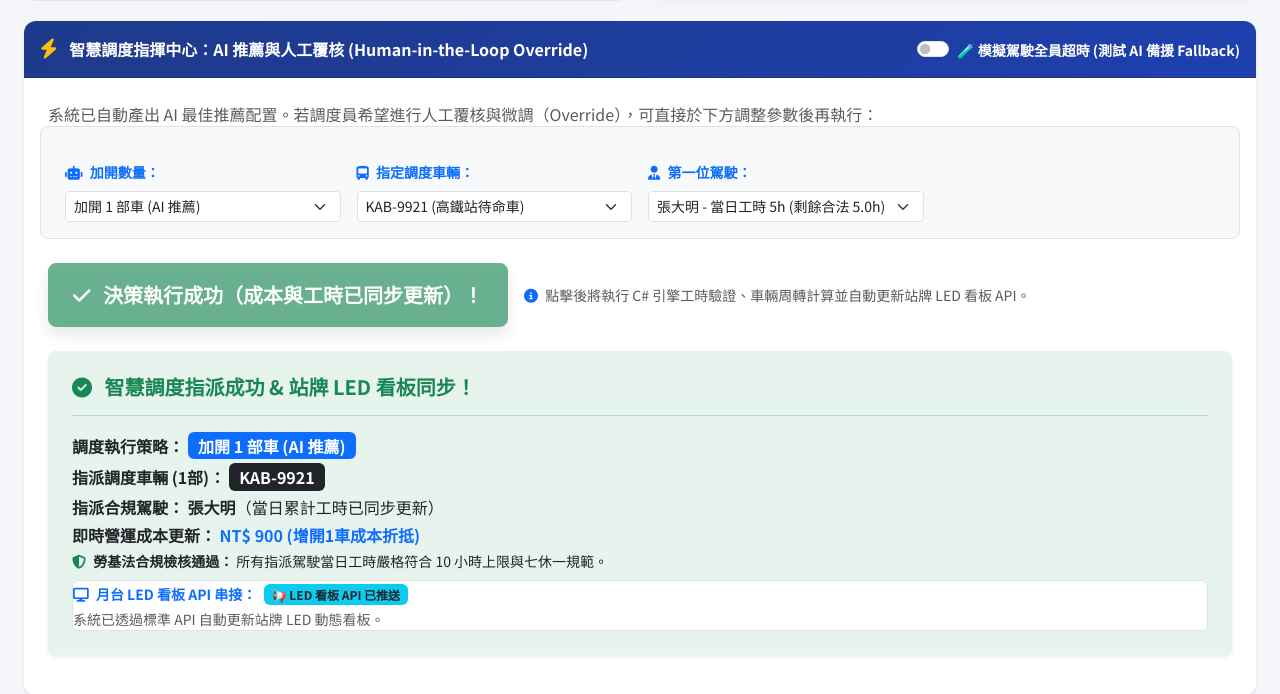
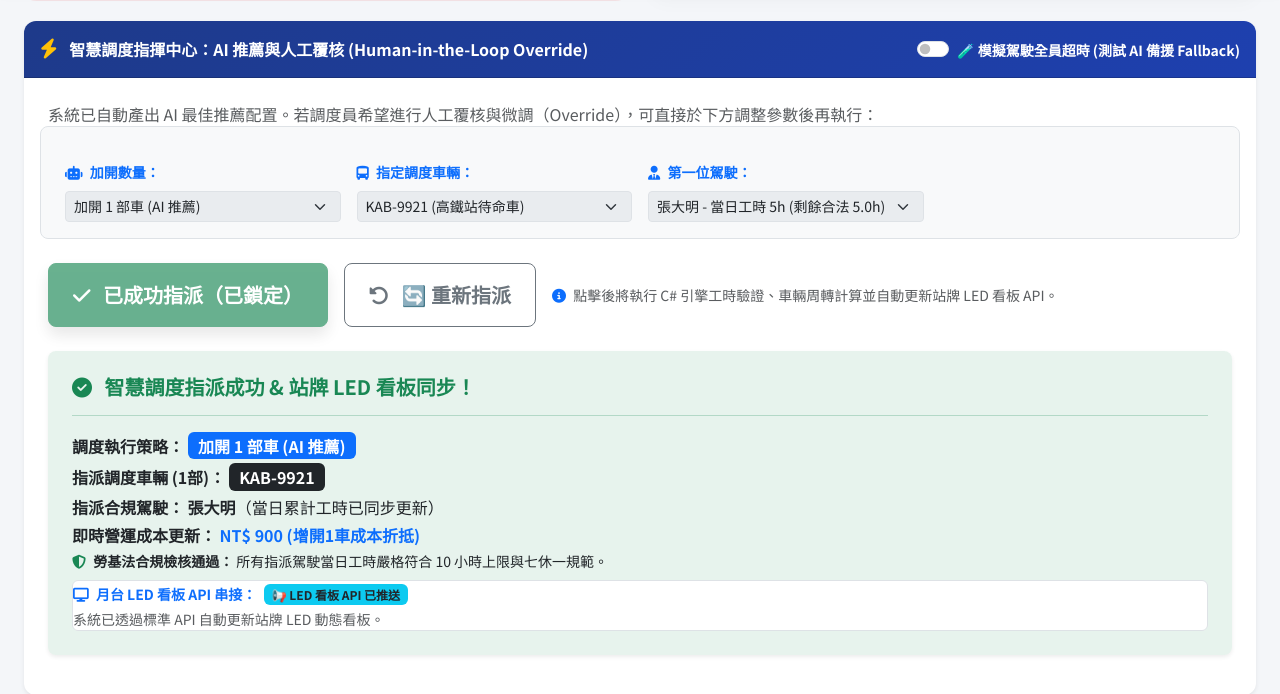
Before and after one commit to joucc7716/nantoubus, a plain HTML site: page index.html in a window 1280 px wide. Both pictures are taken after a click on the button "🚀 確認執行指派". Shown: the part 576-1270 px from the top of the page. Drawn offline with nearby package versions, Linux system fonts and the light colour scheme.

Commit message:
Add files via upload

```diff
--- a/index.html
+++ b/index.html
@@ -281,6 +281,10 @@
                         <div class="d-flex gap-3 align-items-center flex-wrap">
                             <button id="dispatchBtn" class="btn btn-custom-danger btn-lg px-4 py-3 text-white fw-bold rounded-3" onclick="executeSmartDispatch()">
                                 <i class="fa-solid fa-rocket me-2"></i> 🚀 確認執行指派
+                            </button>
+                            <!-- 新增：重新指派按鈕（預設隱藏，執行成功後才出現） -->
+                            <button id="resetDispatchBtn" class="btn btn-outline-secondary btn-lg px-4 py-3 fw-bold rounded-3" onclick="resetDispatchState()" style="display: none;">
+                                <i class="fa-solid fa-rotate-left me-2"></i> 🔄 重新指派
                             </button>
                             <span class="text-muted small"><i class="fa-solid fa-circle-info text-primary me-1"></i> 點擊後將執行 C# 引擎工時驗證、車輛周轉計算並自動更新站牌 LED 看板 API。</span>
                         </div>
@@ -693,9 +697,10 @@
             document.getElementById('predictedCountText').innerText = predictedText;
         }
 
-        // 支援人機協作與點擊後才結算顯示成本的執行函數
+        // 執行指派並鎖定控制項，直到點擊「重新指派」
         function executeSmartDispatch() {
             const btn = document.getElementById('dispatchBtn');
+            const resetBtn = document.getElementById('resetDispatchBtn');
             const container = document.getElementById('dispatchResultContainer');
             const details = document.getElementById('dispatchDetails');
             const exportBox = document.getElementById('exportPreviewBox');
@@ -717,7 +722,6 @@
                 if (countVal > 0 && (isFallbackTest || driver1.hours + 1.0 > 10.0)) {
                     btn.disabled = false;
                     btn.innerHTML = `<i class="fa-solid fa-rocket me-2"></i> 🚀 確認執行指派`;
-                    btn.className = "btn btn-custom-danger btn-lg px-4 py-3 text-white fw-bold rounded-3";
                     container.style.display = "block";
                     details.innerHTML = `
                         <p class="mb-1 text-danger fw-bold"><i class="fa-solid fa-triangle-exclamation me-1"></i> ❌ 勞基法防呆鎖定或備援觸發：</p>
@@ -758,7 +762,7 @@
 
                 renderDriverUI();
 
-                // 只有在按下確認指派後，才根據選取的加開數量結算並顯示成本
+                // 結算並顯示成本
                 let newCostText = "NT$ 1,800";
                 costDisplay.className = "fw-bold text-primary my-1";
                 if (countVal === 1) {
@@ -772,8 +776,19 @@
                     costDisplay.innerHTML = "NT$ 1,800";
                 }
 
-                btn.innerHTML = `<i class="fa-solid fa-check me-2"></i> 決策執行成功（成本與工時已同步更新）！`;
+                // 指派成功後：鎖定控制按鈕與下拉選單，並顯示「重新指派」按鈕
+                btn.innerHTML = `<i class="fa-solid fa-check me-2"></i> 已成功指派（已鎖定）`;
                 btn.className = "btn btn-success btn-lg px-4 py-3 text-white fw-bold rounded-3 shadow";
+                btn.disabled = true;
+                resetBtn.style.display = "inline-block"; // 顯示重新指派按鈕
+
+                // 鎖定表單輸入欄位，防止重複修改
+                document.getElementById('overrideCount').disabled = true;
+                document.getElementById('overrideVehicle').disabled = true;
+                document.getElementById('overrideDriver').disabled = true;
+                const secDriver = document.getElementById('overrideSecondaryDriver');
+                if (secDriver) secDriver.disabled = true;
+
                 container.style.display = "block";
 
                 let actionDesc = countVal === 2 ? "手動覆核：加開 2 部車 (保守策略)" : (countVal === 1 ? "加開 1 部車 (AI 推薦)" : "不加開 (維持原班次)");
@@ -803,12 +818,35 @@
                     <h6 class="fw-bold text-success mb-1 small"><i class="fa-solid fa-circle-check me-1"></i> 已產出正式決策卡 (全資訊同步)：</h6>
                     <p class="small text-dark mb-0">路線: 6670 | 加開數量: ${countVal} 部 | 車輛: ${assignedVehiclesStr} | 駕駛: ${assignedDriversStr}。</p>
                 `;
+            }, 1000);
+        }
 
-                setTimeout(() => {
-                    btn.disabled = false;
-                    btn.innerHTML = `<i class="fa-solid fa-rocket me-2"></i> 🚀 確認執行指派`;
-                }, 2000);
-            }, 1200);
+        // 重新指派按鈕：解鎖控制項並恢復初始指派狀態
+        function resetDispatchState() {
+            const btn = document.getElementById('dispatchBtn');
+            const resetBtn = document.getElementById('resetDispatchBtn');
+            const container = document.getElementById('dispatchResultContainer');
+            const costDisplay = document.getElementById('costOptimizationDisplay');
+
+            // 恢復按鈕狀態
+            btn.disabled = false;
+            btn.innerHTML = `<i class="fa-solid fa-rocket me-2"></i> 🚀 確認執行指派`;
+            btn.className = "btn btn-custom-danger btn-lg px-4 py-3 text-white fw-bold rounded-3";
+            resetBtn.style.display = "none"; // 隱藏重新指派按鈕
+
+            // 解鎖表單輸入欄位
+            document.getElementById('overrideCount').disabled = false;
+            document.getElementById('overrideVehicle').disabled = false;
+            document.getElementById('overrideDriver').disabled = false;
+            const secDriver = document.getElementById('overrideSecondaryDriver');
+            if (secDriver) secDriver.disabled = false;
+
+            // 隱藏成功提示框並重設成本顯示
+            container.style.display = "none";
+            costDisplay.className = "fw-bold text-secondary my-1";
+            costDisplay.innerHTML = "尚未執行指派";
+
+            alert("【潭行智策系統提示】已解鎖調度控制台，您現在可以重新調整參數並進行指派。");
         }
 
         // 真實觸發下載決策卡 JSON 檔案的互動函數
```
